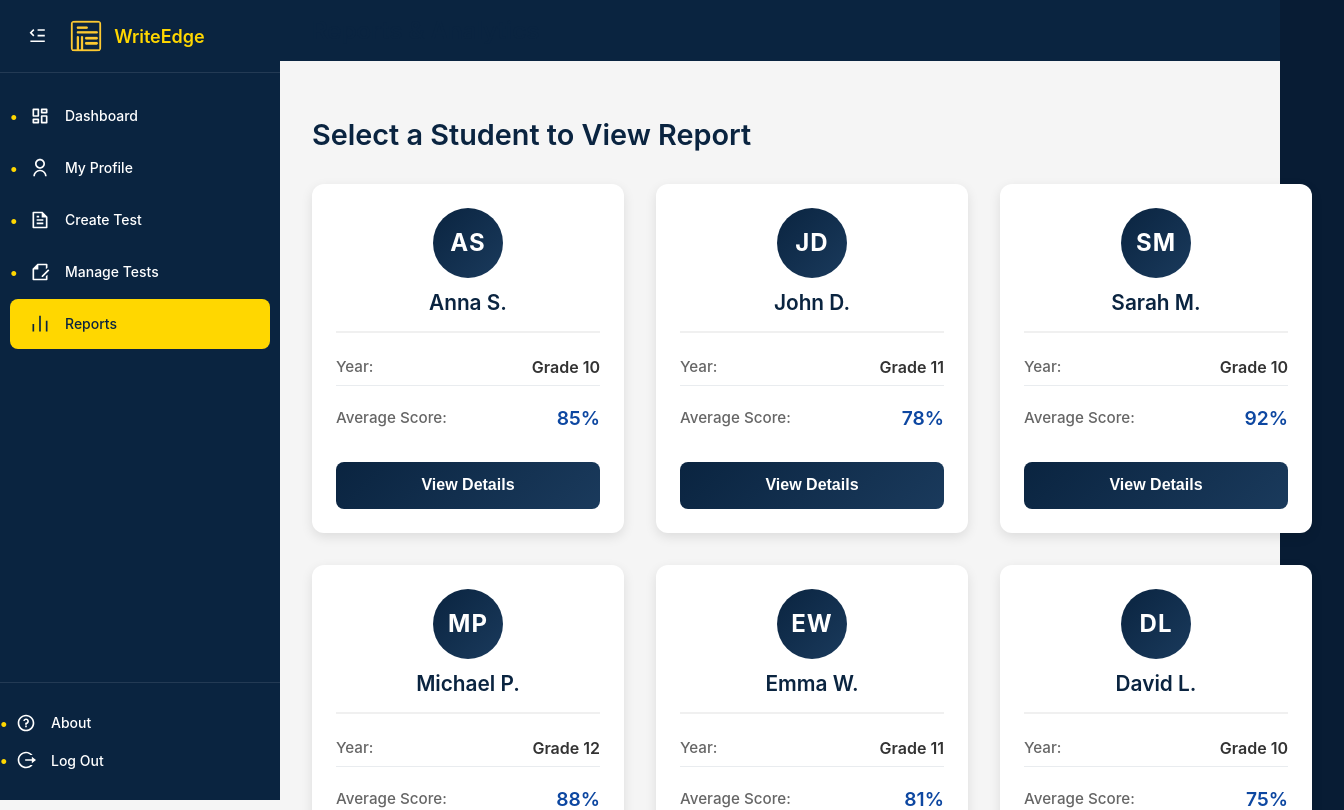
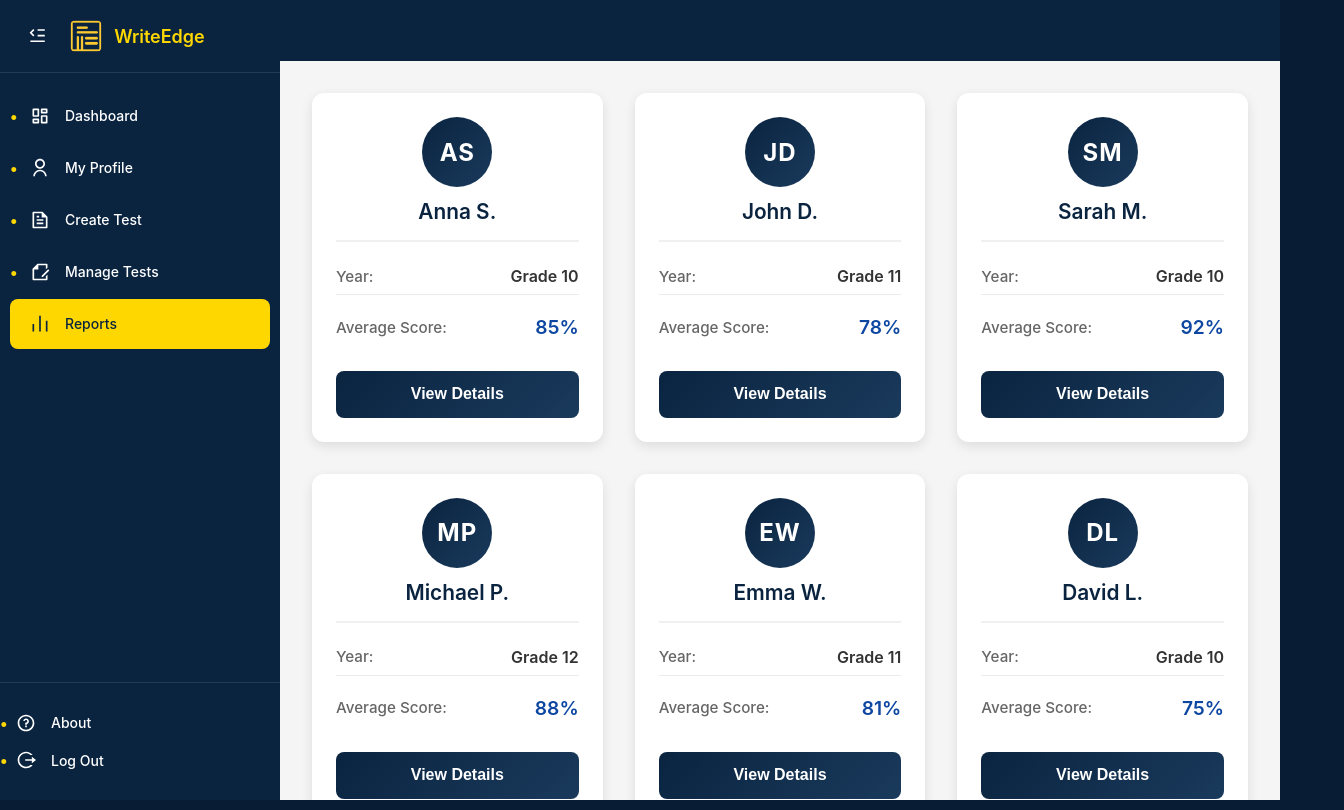
Before and after one commit to omkarumale111/Mini_Project, a React (Vite) app in the folder Front End/: page /reports in a window 1280 px wide. Shown: the top 810 px of the page, 1344 px wide, since content can reach past the window. Built offline with nearby package versions, Linux system fonts and the light colour scheme.

Commit message:
Fixed Reports page CSS

```diff
--- a/Front End/src/pages/Report.css
+++ b/Front End/src/pages/Report.css
@@ -6,6 +6,7 @@
   min-height: 100vh;
   background-color: #f5f5f5;
   font-family: 'Inter', Arial, sans-serif;
+  overflow-x: hidden;
 }
 
 /* Import Teacher Sidebar Styles */
@@ -15,6 +16,9 @@
 .report-content-wrapper {
   padding: 2rem;
   width: 100%;
+  max-width: 100%;
+  box-sizing: border-box;
+  overflow-x: hidden;
 }
 
 /* ===========================
@@ -180,6 +184,7 @@ html, body {
   padding: 0;
   width: 100%;
   height: 100%;
+  overflow-x: hidden;
 }
 
 .dashboard-container {
@@ -187,10 +192,12 @@ html, body {
   padding: 20px;
   color: #333;
   width: 100%;
+  max-width: 100%;
   min-height: 60vh;
   margin: 0;
   box-sizing: border-box;
   background: #f9f9f9;
+  overflow-x: hidden;
 }
 
 /* ===========================
--- a/Front End/src/pages/Report.jsx
+++ b/Front End/src/pages/Report.jsx
@@ -177,7 +177,6 @@ const Report = () => {
           {!selectedStudent ? (
             // Student Selection View
             <div className="students-grid-container">
-              <h2 className="section-title">Select a Student to View Report</h2>
               <div className="students-grid">
                 {students.map((student) => (
                   <div key={student.id} className="student-card">
```
